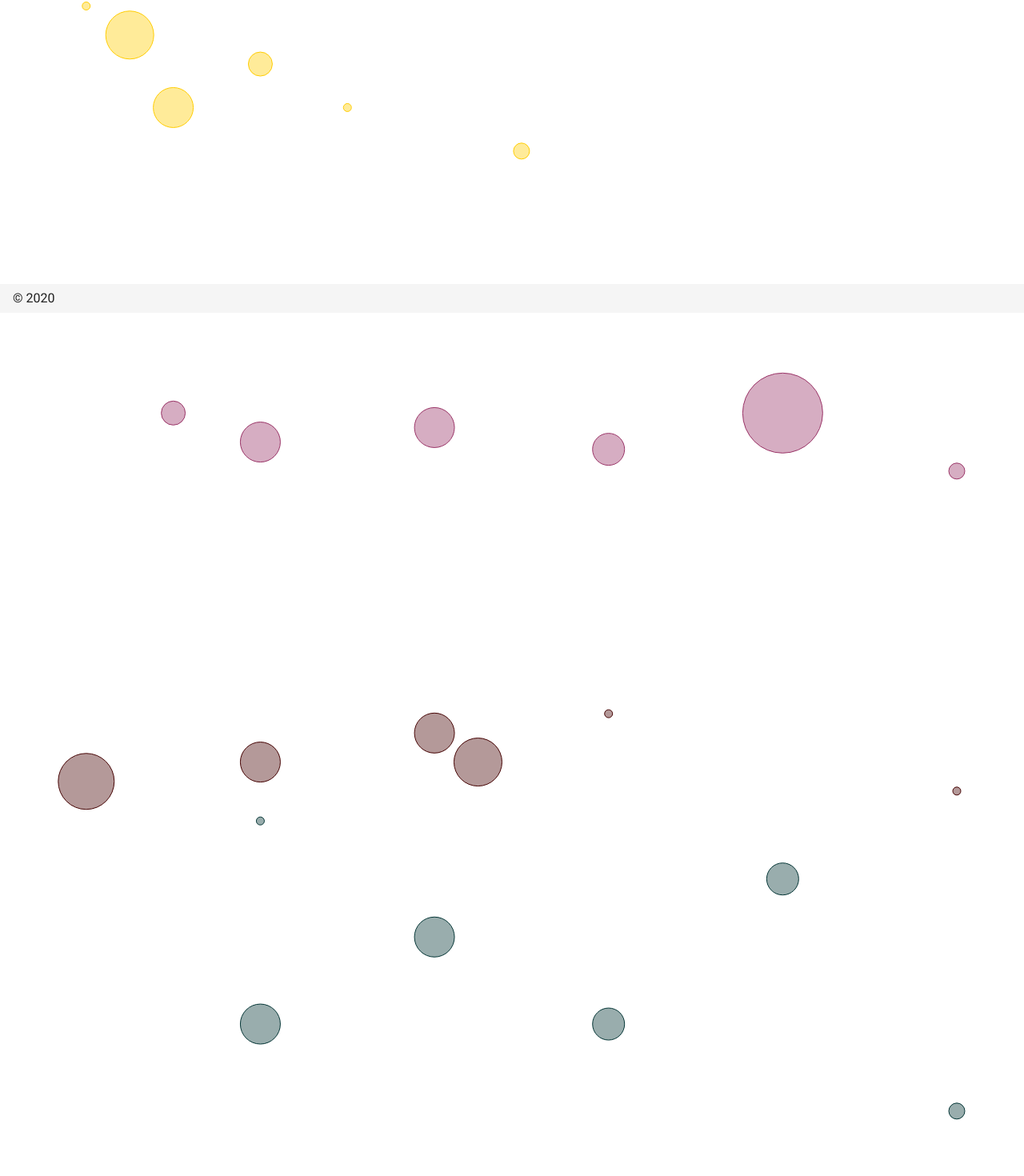
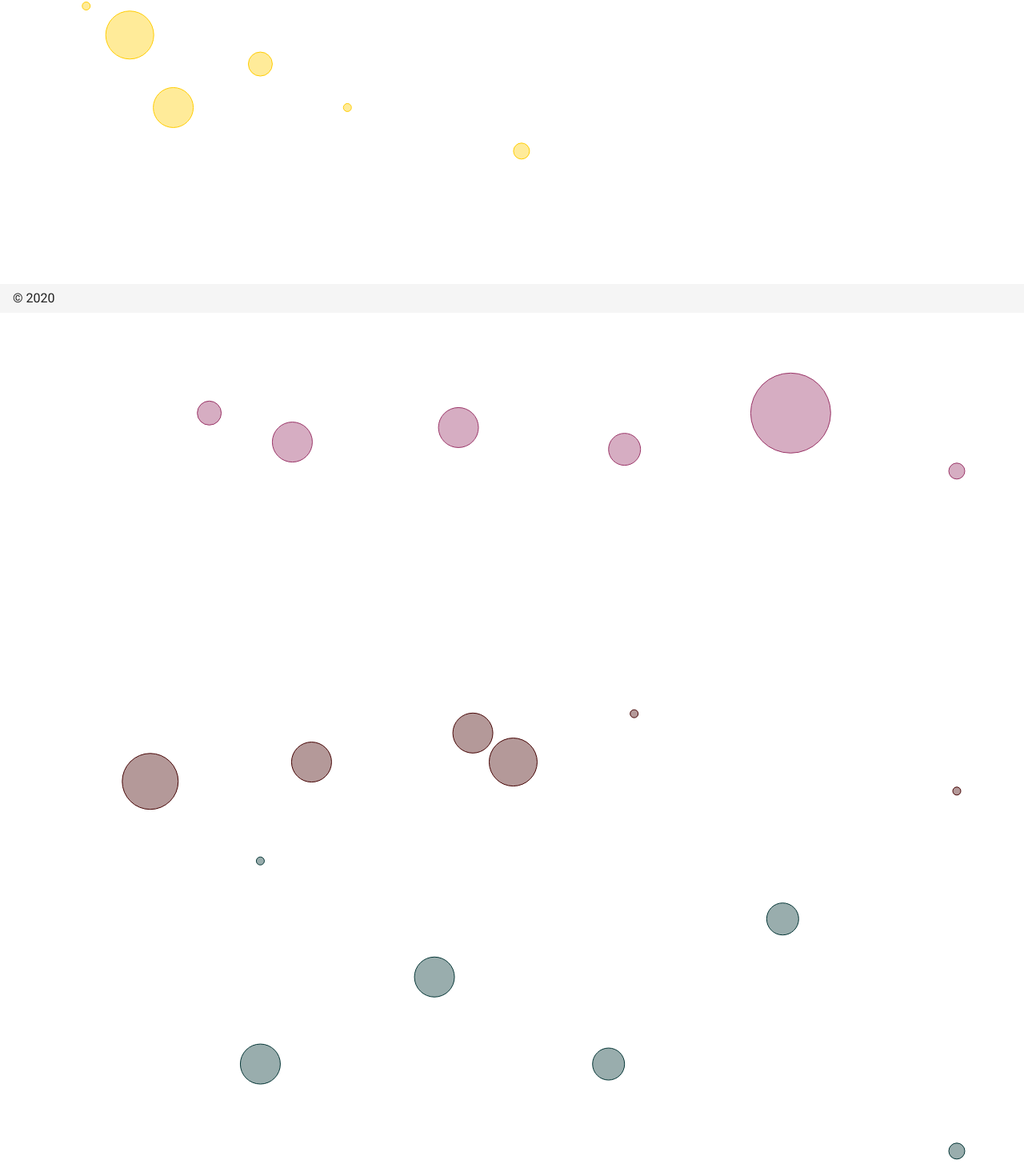
Before and after one commit to torish14/nuxt-portfolio, a Nuxt app: page / in a window 1280 px wide. Shown: the part 409-1879 px from the top of the page at 80% size. Built offline with nearby package versions, Linux system fonts and the light colour scheme.

Commit message:
チャートの位置を変更

```diff
--- a/app/pages/index.vue
+++ b/app/pages/index.vue
@@ -43,4 +43,16 @@ export default {
 .bubble1 {
   padding-top: 50px;
 }
+
+.bubble2 {
+  padding-left: 50px;
+}
+
+.bubble3 {
+  padding-left: 80px;
+}
+
+.bubble4 {
+  padding-top: 50px;
+}
 </style>
```
